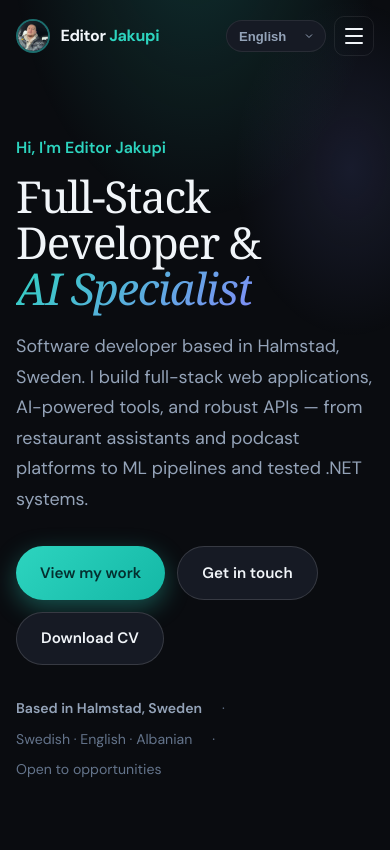
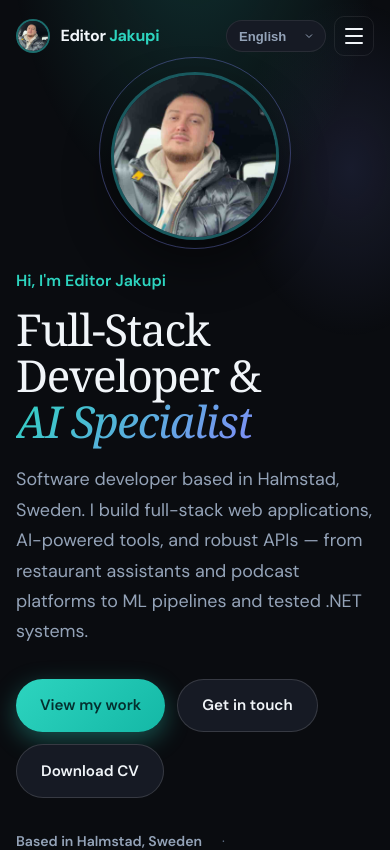
Before and after one commit to editorjakupi/portfolio, a React (Vite) app: page / in a window 390 px wide. Shown: the top 850 px of the page. Built offline with nearby package versions, Linux system fonts and the light colour scheme; a web font is replaced by a local one.

Commit message:
Show compact centered hero photo on mobile.
Keep the full-size side-by-side hero layout on desktop while displaying a smaller profile image above the intro on small screens.

```diff
--- a/src/styles/global.css
+++ b/src/styles/global.css
@@ -397,7 +397,7 @@ img {
 .hero-grid {
   display: grid;
   grid-template-columns: 1fr;
-  gap: 2.5rem;
+  gap: 1.5rem;
   align-items: center;
 }
 
@@ -454,12 +454,16 @@ img {
 }
 
 .hero-visual {
-  display: none;
+  display: flex;
+  align-items: center;
+  justify-content: center;
+  order: -1;
+  margin-bottom: 0.25rem;
 }
 
 .hero-photo-wrap {
   position: relative;
-  width: min(100%, 320px);
+  width: min(72vw, 168px);
   aspect-ratio: 1;
   cursor: pointer;
 }
@@ -1202,12 +1206,16 @@ img {
 @media (min-width: 900px) {
   .hero-grid {
     grid-template-columns: 1.15fr 0.85fr;
+    gap: 2.5rem;
   }
 
   .hero-visual {
-    display: flex;
-    align-items: center;
-    justify-content: center;
+    order: 0;
+    margin-bottom: 0;
+  }
+
+  .hero-photo-wrap {
+    width: min(100%, 320px);
   }
 
   .section-about .container {
```
